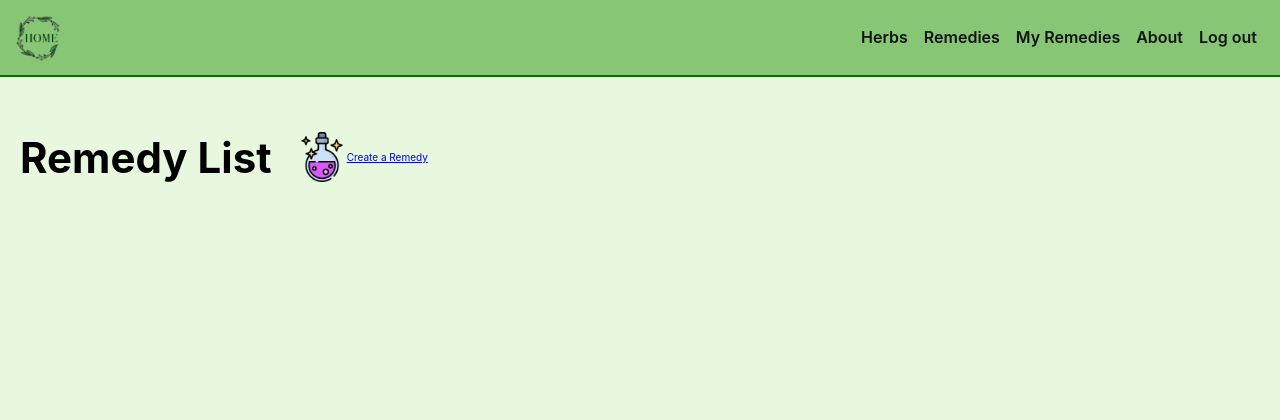
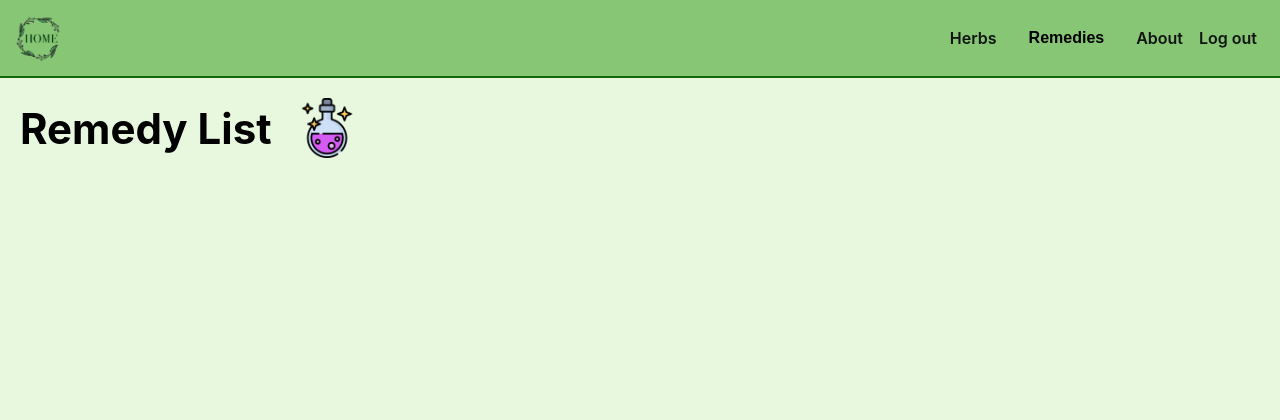
Before and after one commit to Amanda2900/larkspursapothecary, a Django app: page /remedies/ in a window 1280 px wide. Shown: the top 420 px of the page. Before the commit the page ends 182 px from the top, so only its background shows below. Run offline with Django 3.2, Linux system fonts and the light colour scheme; the visitor is signed in with stand-in values (Sample User, id 1); data that the repository does not hold is empty.

Commit message:
add some css and a dropdown in the nav

```diff
--- a/main_app/static/css/base.css
+++ b/main_app/static/css/base.css
@@ -55,6 +55,7 @@ header {
 
 nav {
   margin: 10px;
+  overflow: hidden;
 }
 
 ul {
@@ -89,8 +90,56 @@ nav li {
   padding: 5px 8px;
 }
 
+.dropdown {
+  float: left;
+  overflow: hidden;
+}
+
+.dropdown .dropbtn {
+  font-weight: 600;
+  font-size: 16px;
+  border: none;
+  outline: none;
+  padding: 14px 16px;
+  background-color: inherit;
+  margin: 0;
+  border-radius: var(--card-border-radius);
+}
+
+.navbar a:hover, .dropdown:hover .dropbtn {
+  background-color: rgb(4, 114, 45);
+  color: white;
+}
+
+.dropdown-content {
+  display: none;
+  position: absolute;
+  background-color: #f9f9f9;
+  min-width: 160px;
+  box-shadow: 0px 8px 16px 0px rgba(0,0,0,0.2);
+  z-index: 1;
+  border-radius: var(--card-border-radius);
+}
+
+.dropdown-content a {
+  float: none;
+  padding: 12px 16px;
+  text-decoration: none;
+  display: block;
+  text-align: left;
+}
+
+.dropdown-content a:hover {
+  background-color: #ddd;
+}
+
+.dropdown:hover .dropdown-content {
+  display: block;
+}
+
 .logo-img {
   width: 30%;
+  margin-left: 150px;
 }
 
 .usr-img {
@@ -142,19 +191,16 @@ nav li {
   border-color: var(--danger);
 }
 
-/* .page-header h1 {
+.page-header h1 {
   font-size: var(--font-xxl);
   margin: 0;
-} */
+  text-align: center;
+}
 
-/* .page-header img {
-  height: 20px;
+.page-header img {
+  height: 50px;
   margin-left:15px;
 }
-
-.page-header img:first-of-type {
-  margin-left: 20px;
-} */
 
 @media only screen and (min-width: 768px) {
   header {
@@ -176,7 +222,6 @@ nav li {
     padding: 0 15px;
   }
 
-  /* visual fix to help align logo */
   .header-logo-container {
     padding-top: 3px;
   }
@@ -195,12 +240,17 @@ nav li {
     width: 213px;
   }
 
+  .logo-img {
+    width: 30%;
+    margin-left: 0;
+  }
+
   .page-header h1 {
     font-size: var(--font-xtreme);
   }
 
   .page-header img {
-    height: 50px;
+    height: 60px;
     margin-left:20px;
   }
 
--- a/main_app/templates/base.html
+++ b/main_app/templates/base.html
@@ -31,8 +31,18 @@
         <ul>
           {% if user.is_authenticated %}
             <li><a href="{% url 'herbs_index' %}">Herbs</a></li>
-            <li><a href="{% url 'remedies_index' %}">Remedies</a></li>
-            <li><a href="{% url 'myremedies' %}"> My Remedies</a></li>
+            <li>
+              <div class="dropdown">
+                <button class="dropbtn">Remedies
+                  <i class="fa fa-caret-down"></i>
+                </button>
+                <div class="dropdown-content">
+                  <a href="{% url 'remedies_index' %}">Remedies Index</a>
+                  <a href="{% url 'myremedies' %}">My Remedies</a>
+                  <a href="{% url 'remedy_create' %}">Create a Remedy</a>
+                </div>
+              </div>
+            </li>
             <li><a href="{% url 'about' %}">About</a></li>
             <li><a href="{% url 'logout' %}">Log out</a></li>
           {% else %}
--- a/main_app/templates/myremedies.html
+++ b/main_app/templates/myremedies.html
@@ -10,7 +10,6 @@
 <section class="page-header">
   <h1>{{user.username}}'s Remedies</h1>
   <img src="{% static 'images/potion.png' %}" alt="potion" />
-  <a href="{% url 'remedy_create' %}">Create a Remedy</a>
 </section>
 <section class="card-container">
   {% for remedy in remedies %}
--- a/main_app/templates/remedies/index.html
+++ b/main_app/templates/remedies/index.html
@@ -10,7 +10,6 @@
 <section class="page-header">
   <h1>Remedy List</h1>
   <img src="{% static 'images/potion.png' %}" alt="potion" />
-  <a href="{% url 'remedy_create' %}">Create a Remedy</a>
 </section>
 <section class="card-container">
   {% for remedy in remedies %}
```
